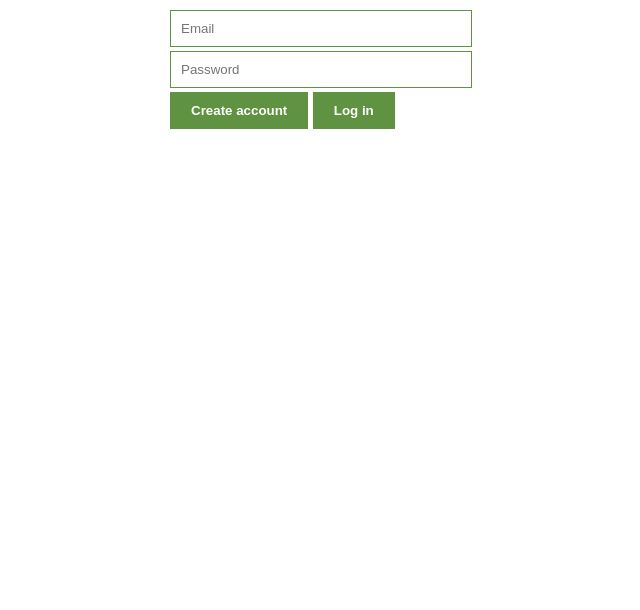
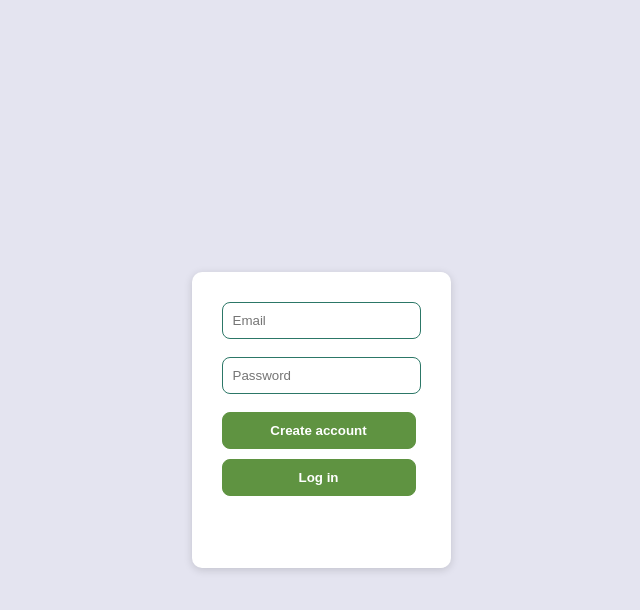
Before and after one commit to vincentpapi12-byt/tracker, a website built with Vite: page index.html in a window 1280 px wide. Shown: the whole page, without its empty margins (319-959 px from the left). Built offline with nearby package versions, Linux system fonts and the light colour scheme; no server answers.

Commit message:
updated firebase

```diff
--- a/index.css
+++ b/index.css
@@ -1,8 +1,14 @@
 body {
-    margin: 0 auto;
-    padding: 10px;
     font-family: Arial, Helvetica, sans-serif;
     max-width: 302px;
+    background-color: rgb(228, 228, 240);
+    padding: 20px;
+    margin: 0 auto;
+    min-height: 100vh;
+    display: flex;
+    flex-direction: column;
+    align-items: center;
+    justify-content: center;
 }
 
 label {
@@ -14,16 +20,20 @@ input {
     width: 100%;
     padding: 10px;
     box-sizing: border-box;
-    border: 1px solid #5f9341;
-    margin-bottom: 4px;
+    border-radius: 8px;
+    border: 1px solid #2c7767;
+    margin-bottom: 8px;
 }
 
 button {
     background: #5f9341;
     color: white;
     padding: 10px 20px;
+    border-radius: 8px;
     border: 1px solid #5f9341;
     font-weight: bold;
+    margin-right: 5px;
+    cursor: pointer;
 }
 
 #delete-btn {
@@ -47,3 +57,17 @@ a {
 #leads-tracker{
     display: none;
 }
+#auth-container {
+   background: white;
+   padding: 30px;
+   border-radius: 10px;
+   box-shadow: 0 2px 8px rgb(0 0 0 / 15%);
+   box-sizing: border-box;
+   display: flex;
+   flex-direction: column;
+   gap:10px;
+   transition: .3s;
+}
+h1 {
+    text-align: center;
+}
--- a/index.js
+++ b/index.js
@@ -30,7 +30,6 @@ const loginEl = document.getElementById("login-btn")
 const app = initializeApp(firebaseConfig)
 const database = getDatabase(app)
 const auth=getAuth(app)
-const referenceInDB = ref(database, "leads")
 
 const inputEl = document.getElementById("input-el")
 const inputBtn = document.getElementById("input-btn")
@@ -56,6 +55,15 @@ onAuthStateChanged(auth,function (user) {
     leadsEl.style.display="block"
     const referenceDB=ref(database,`users/${user.uid}/leads`)
     console.log(user.uid)
+
+    onValue(referenceDB, function(snapshot) {
+
+         if(snapshot.exists()) {
+            const snapshotValues = snapshot.val()
+            const leads=Object.values(snapshotValues)
+            render(leads)
+          }
+      })
    }
 
      else {
@@ -131,8 +139,12 @@ onValue(referenceInDB, function(snapshot) {
 })
 
 deleteBtn.addEventListener("dblclick", function() {
-    remove(referenceInDB)
+    if(currentUser) {
+    const referenceDl=ref(database,`users/${currentUser.uid}/leads`)
+    remove(referenceDl)
     ulEl.innerHTML = ""
+    }
+
 })
 
 inputBtn.addEventListener("click", function() {
```
